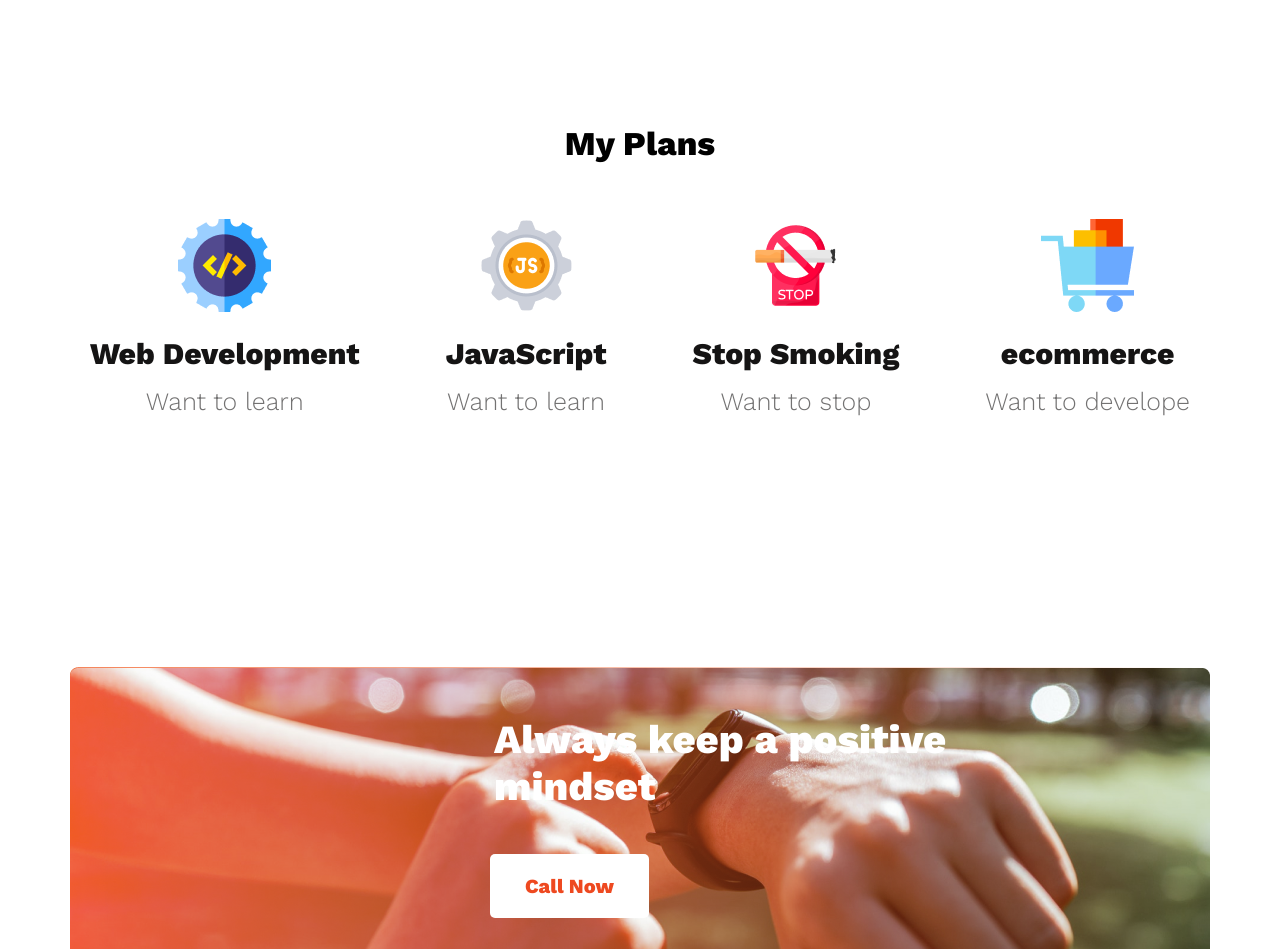
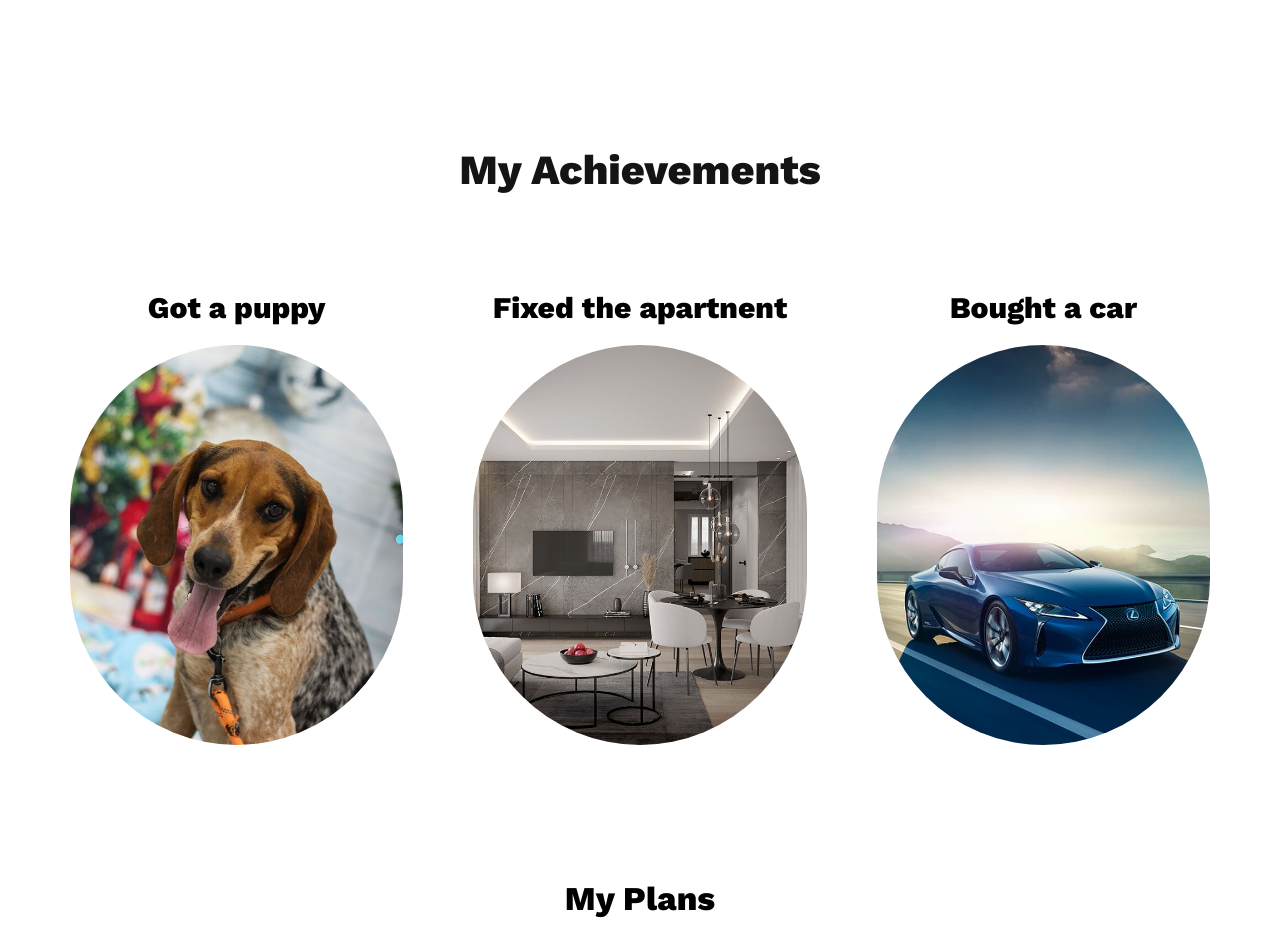
Before and after one commit to Tonmoy-zaman/Assignment-1, a plain HTML site: page index.html in a window 1280 px wide. Shown: the part 1660-2609 px from the top of the page. Drawn offline with nearby package versions, Linux system fonts and the light colour scheme.

Commit message:
achievements added

```diff
--- a/Styles/styles.css
+++ b/Styles/styles.css
@@ -175,8 +175,6 @@ footer {
 
 }
 
-.footer-text {}
-
 .footer-text-title {
     font-weight: 700;
     font-size: 45px;
@@ -232,3 +230,30 @@ font-size: 18px;
     margin-right: 150px;
     margin-top: -16px;
 }
+
+/* new section: achievements */
+.achievements{
+    text-align: center;
+    margin-top: 131px;
+}
+.achievements-img{
+    display: flex;
+    align-items: center ;
+    justify-content:space-evenly;
+}
+.achievements-text{ color: #151414;
+    font-weight: 700;
+    font-size: 50px;
+    margin-bottom: 16px;
+    padding-top: 20px;
+}
+.achievements-des{
+    margin-top: 80px;
+    padding-bottom: 20px;
+    font-weight: 700;
+    font-size: 30px;
+}
+.achievements-img-edit{
+    border-radius: 1000px;
+    height: 400px;
+}
--- a/index.html
+++ b/index.html
@@ -55,7 +55,26 @@
                 </ul>
             </div>
         </section>
+        <!-- section new: achievements -->
+        <section class="achievements">
+            <div class="achievements-text">
+                <h5>My Achievements</h3>
+            </div>
+            <div class="achievements-img">
+                <div>
+                    <p class="achievements-des">Got a puppy</p>
+                    <img class="achievements-img-edit" src="images/puppy.jpg" alt="">
+                </div>
+                <div>
+                    <p class="achievements-des">Fixed the apartnent</p>
+                    <img class="achievements-img-edit" src="images/apartment.jpg" alt="">
+                </div>
+                <div><p class="achievements-des">Bought a car</p>
+                    <img class="achievements-img-edit" src="images/car.jpg" alt="">
+                </div>
 
+            </div>
+        </section>
         <!-- section future plans -->
         <section class="my-plans">
             <div class="plans-title">
@@ -100,23 +119,25 @@
                 Future
             </h2>
             <p class="footer-text-des">
-                There are many variations of passages of Lorem Ipsum available, but the majority have suffered alteration in some form, by injected humour, or randomised words
+                There are many variations of passages of Lorem Ipsum available, but the majority have suffered
+                alteration in some form, by injected humour, or randomised words
                 <br><br>
                 Email : info@gmail.com
                 <br><br>
                 Phone : 01500 00 00 00
             </p>
             <div class="logos">
-            <img src="images/icons/fb.png" alt="">
-            <img src="images/icons/twitter.png" alt="">
-            <img src="images/icons/youtube.png" alt="">
-        </div>
+                <img src="images/icons/fb.png" alt="">
+                <img src="images/icons/twitter.png" alt="">
+                <img src="images/icons/youtube.png" alt="">
+            </div>
         </div>
         <div class="subscribe">
             <div class="subscribe-title">Subscribe</div>
             <input class="email-box" type="email" name="" id="" placeholder="Enter your email">
             <div>
-            <button class="btn-subscibe">Subscribe</button></div>
+                <button class="btn-subscibe">Subscribe</button>
+            </div>
         </div>
     </footer>
     <!-- footer end  -->
```
Also changed, not shown: images/apartment.jpg (added), images/car.jpg (added), images/puppy.jpg (added).
